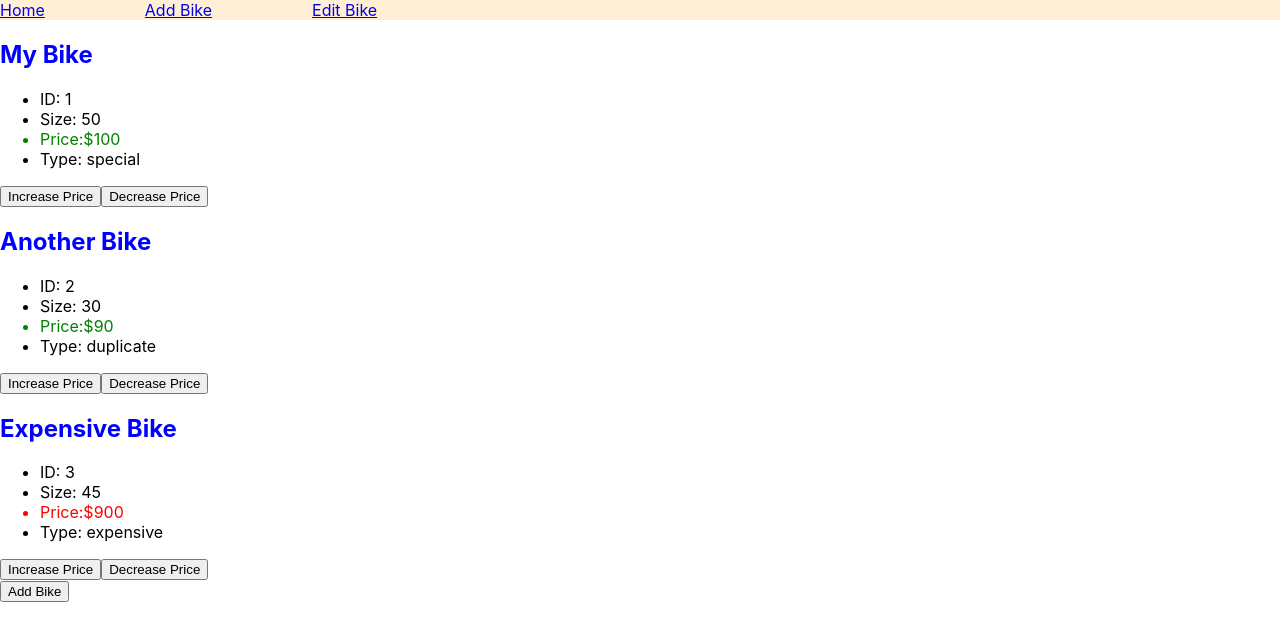
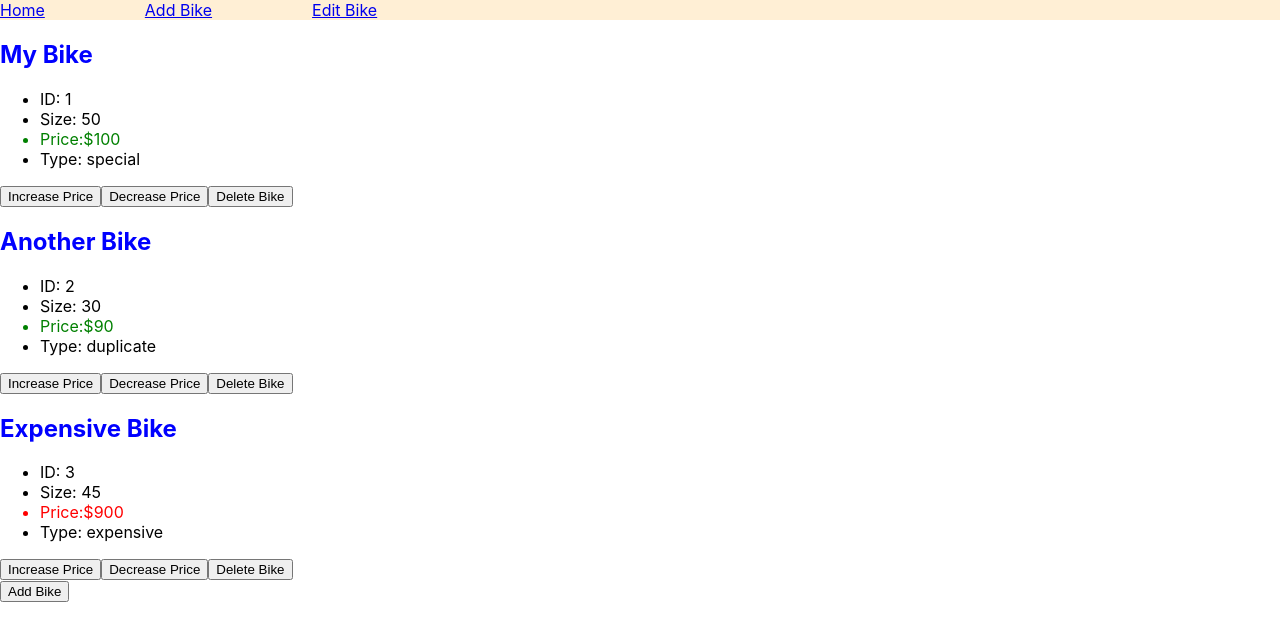
Before and after one commit to takhat/flasky-front-end-bikes, a React (Create React App) app: page / in a window 1280 px wide. Shown: the top 640 px of the page. Built offline with nearby package versions, Linux system fonts and the light colour scheme.

Commit message:
state and event handlers for increasePrice, decreasePrice and deleteBike

```diff
--- a/src/App.js
+++ b/src/App.js
@@ -1,9 +1,9 @@
+import { useState } from "react";
 import "./App.css";
 import BikeList from "./components/BikeList";
 import Navbar from "./components/Navbar";
 
-function App() {
-  const bikesList = [
+const INITIALBIKES = [
   {
     id: 1,
     name: "My Bike",
@@ -27,10 +27,48 @@ function App() {
   },
 ];
 
+function App() {
+  const initialCopy = INITIALBIKES.map((bike) => {
+    return { ...bike };
+  });
+
+  const [bikesList, setBikesList] = useState(initialCopy);
+
+  const updatePrice = (bikeId, updatedPrice) => {
+    console.log("updatePrice called");
+    const newBikesArr = [];
+    for (const bike of bikesList) {
+      if (bikeId !== bike.id) {
+        newBikesArr.push(bike);
+      } else {
+        const newBike = {
+          ...bike,
+          price: updatedPrice,
+        };
+        newBikesArr.push(newBike);
+      }
+    }
+    setBikesList(newBikesArr);
+  };
+  const deleteBike = (bikeId) => {
+    console.log("deleteBike called");
+    const newBikesArr = [];
+    for (const bike of bikesList) {
+      if (bikeId !== bike.id) {
+        newBikesArr.push(bike);
+      }
+    }
+    setBikesList(newBikesArr);
+  };
+
   return (
     <div>
       <Navbar />
-      <BikeList bikesList={bikesList} />
+      <BikeList
+        bikesList={bikesList}
+        updatePrice={updatePrice}
+        deleteBike={deleteBike}
+      />
       <button>Add Bike</button>
     </div>
   );
--- a/src/components/Bike.js
+++ b/src/components/Bike.js
@@ -1,19 +1,19 @@
-import { useState } from "react";
 import PropTypes from "prop-types";
 import "./Bike.css";
 
-const Bike = ({ id, name, size, type, price }) => {
-  const [bikePrice, setBikePrice] = useState(price);
-
+const Bike = ({ id, name, size, type, price, updatePrice, deleteBike }) => {
   const updateBikePrice = (inc) => {
     if (inc) {
-      setBikePrice(bikePrice + 1);
+      updatePrice(id, price + 1);
     } else {
-      setBikePrice(bikePrice - 1);
+      updatePrice(id, price - 1);
     }
   };
 
-  const priceColor = bikePrice <= 100 ? "green" : "red";
+  const deleteBikeObj = () => {
+    deleteBike(id);
+  };
+  const priceColor = price <= 100 ? "green" : "red";
 
   return (
     <div>
@@ -21,7 +21,7 @@ const Bike = ({ id, name, size, type, price }) => {
       <ul>
         <li>ID: {id}</li>
         <li>Size: {size}</li>
-        <li className={priceColor}>Price:${bikePrice}</li>
+        <li className={priceColor}>Price:${price}</li>
         <li>Type: {type}</li>
       </ul>
       <button
@@ -38,6 +38,7 @@ const Bike = ({ id, name, size, type, price }) => {
       >
         Decrease Price
       </button>
+      <button onClick={deleteBikeObj}>Delete Bike</button>
     </div>
   );
 };
@@ -48,5 +49,7 @@ Bike.PropType = {
   size: PropTypes.number.isRequired,
   price: PropTypes.number.isRequired,
   type: PropTypes.string.isRequired,
+  updatePrice: PropTypes.func.isRequired,
+  deleteBike: PropTypes.func.isRequired,
 };
 export default Bike;
--- a/src/components/BikeList.js
+++ b/src/components/BikeList.js
@@ -1,7 +1,7 @@
 import PropTypes from "prop-types";
 import Bike from "./Bike";
 
-const BikeList = ({ bikesList }) => {
+const BikeList = ({ bikesList, updatePrice, deleteBike }) => {
   const bikeComponents = [];
   for (const bike of bikesList) {
     bikeComponents.push(
@@ -12,6 +12,8 @@ const BikeList = ({ bikesList }) => {
         size={bike.size}
         price={bike.price}
         type={bike.type}
+        updatePrice={updatePrice}
+        deleteBike={deleteBike}
       />
     );
   }
@@ -27,5 +29,7 @@ BikeList.propTypes = {
       price: PropTypes.number.isRequired,
     })
   ),
+  updatePrice: PropTypes.func.isRequired,
+  deleteBike: PropTypes.func.isRequired,
 };
 export default BikeList;
```
Lines whose indentation alone changed are shown as unchanged.
